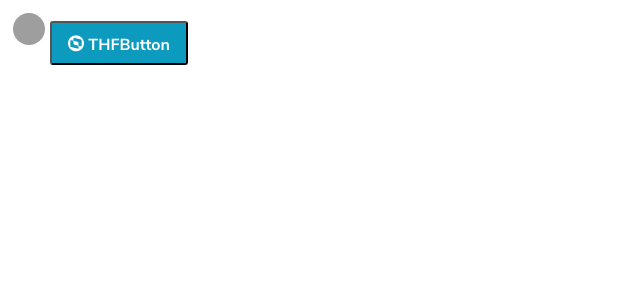
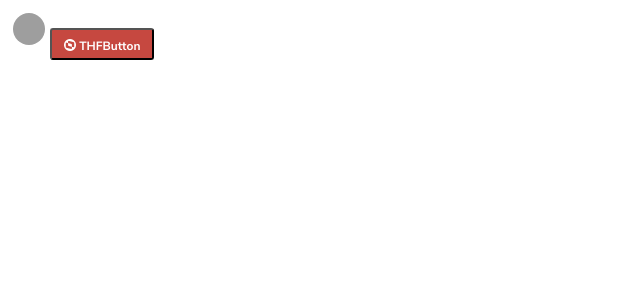
Before and after one commit to wasgithub/ui-angular, an Angular app: page / in a window 1280 px wide. Shown: the top 300 px of the page, without its empty margins (0-640 px from the left). Built offline with nearby package versions, Linux system fonts and the light colour scheme; grey boxes are pictures that could not be loaded.

Commit message:
#button - adicionado teste unitario e classes css

```diff
--- a/src/app/app.component.html
+++ b/src/app/app.component.html
@@ -4,8 +4,11 @@
 </thf-avatar>
 
 <thf-button
+  t-disabled="false"
+  t-icon="thf-icon-totvs"
   t-label="THFButton"
-  t-icon="thf-icon-totvs"
-  t-disabled="false"
-  t-small="false">
+  t-small="true"
+  t-type="danger"
+  (t-click)="click()"
+  >
 </thf-button>
--- a/src/app/app.component.ts
+++ b/src/app/app.component.ts
@@ -7,4 +7,8 @@ import { Component } from '@angular/core';
 })
 export class AppComponent {
   title = 'ui';
+
+  click() {
+    console.log('Clicou...');
+  }
 }
--- a/src/ui/components/thf-button/thf-button-base.component.ts
+++ b/src/ui/components/thf-button/thf-button-base.component.ts
@@ -23,6 +23,7 @@ export class ThfButtonBaseComponent {
 
   private _disabled: boolean;
   private _small: boolean;
+  private _type: string = 'default';
 
   /** Label do botão. */
   @Input('t-label') label: string;
@@ -47,7 +48,17 @@ export class ThfButtonBaseComponent {
   }
 
   get small(): boolean {
-    return this.small = this._small;
+    return this._small;
   }
 
+  @Input('t-type') set type(value: string) {
+    this._type = THF_BUTTON_TYPES.includes(value) ? value : THF_BUTTON_TYPE_DEFAULT;
+  }
+
+  get type(): string {
+    return this._type;
+  }
+
+  @Output('t-click') click = new EventEmitter<null>();
+
 }
--- a/src/ui/components/thf-button/thf-button.component.css
+++ b/src/ui/components/thf-button/thf-button.component.css
@@ -2,12 +2,16 @@
   font-family: NunitoSans-Bold;
   font-size: 16px;
   line-height: 44px;
-  background-color: #0c9abe;
+
   height: 44px;
   border-radius: 3px;
   color: #fff;
   padding: 0 16px;
   display: inline-block;
+}
+
+.thf-button-default {
+  background-color: #0c9abe;
 }
 
 .thf-button:active {
@@ -30,3 +34,11 @@
   line-height: 32px;
   padding: 0 12px;
 }
+
+.thf-button-danger {
+  background-color: #c64840
+}
+
+.thf-button-danger:hover {
+  background-color: #7c1b14
+}
--- a/src/ui/components/thf-button/thf-button.component.html
+++ b/src/ui/components/thf-button/thf-button.component.html
@@ -1,10 +1,12 @@
 <button
   class="thf-button thf-text-elllipsis"
   type="button"
-  [class.thf-button-primary]="type === 'primary'"
+  [class.thf-button-danger]="type === 'danger'"
+  [class.thf-button-default]="type === 'default' || 'link' || 'primary'"
   [class.thf-button-sm]="small"
-  [disabled]="disabled">
+  [disabled]="disabled"
+  (click)="onClick()">
 
   <span *ngIf="icon" class="thf-icon {{ icon }}" aria-hidden="true"></span>
-{{ label }}
+  {{ label }}
 </button>
--- a/src/ui/components/thf-button/thf-button.component.ts
+++ b/src/ui/components/thf-button/thf-button.component.ts
@@ -10,8 +10,8 @@ import { ThfButtonBaseComponent } from './thf-button-base.component';
 })
 export class ThfButtonComponent extends ThfButtonBaseComponent {
 
-  // onClick() {
-  //   this.click.emit(null);
-  // }
+  onClick() {
+    this.click.emit(null);
+  }
 
 }
```
Also changed, not shown: 1 other file (tests, documents, lock files or other folders).
